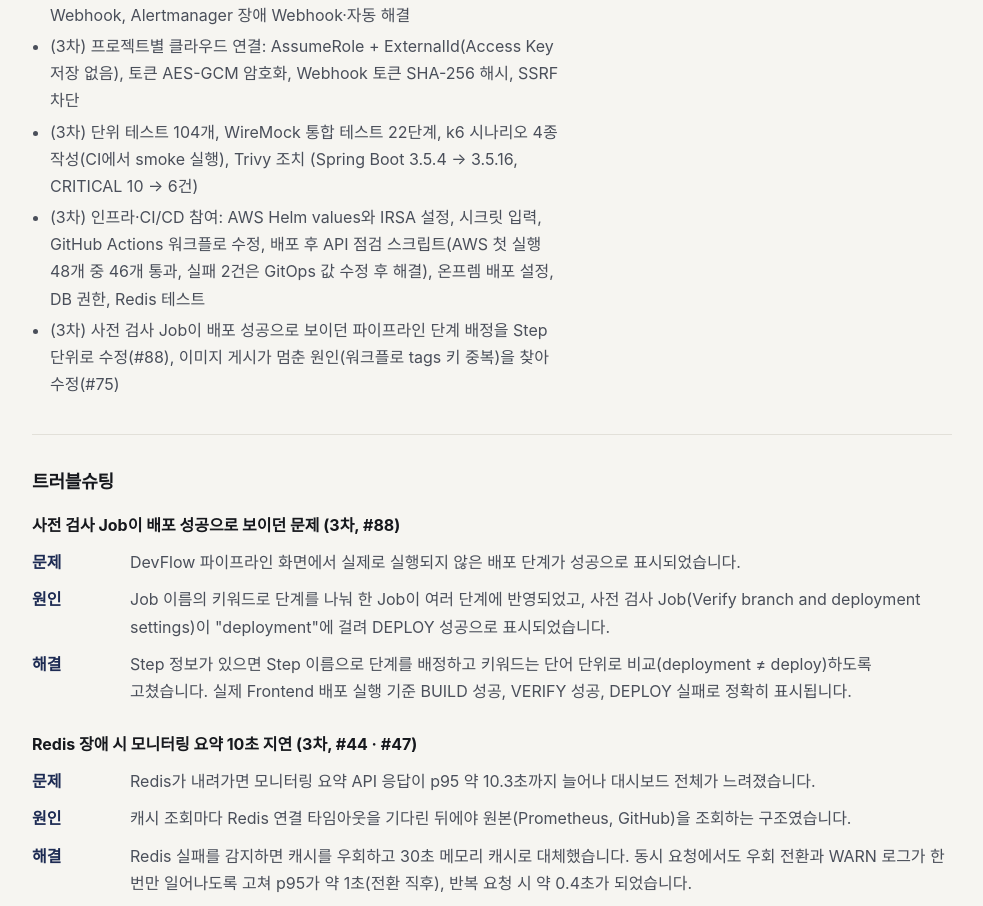
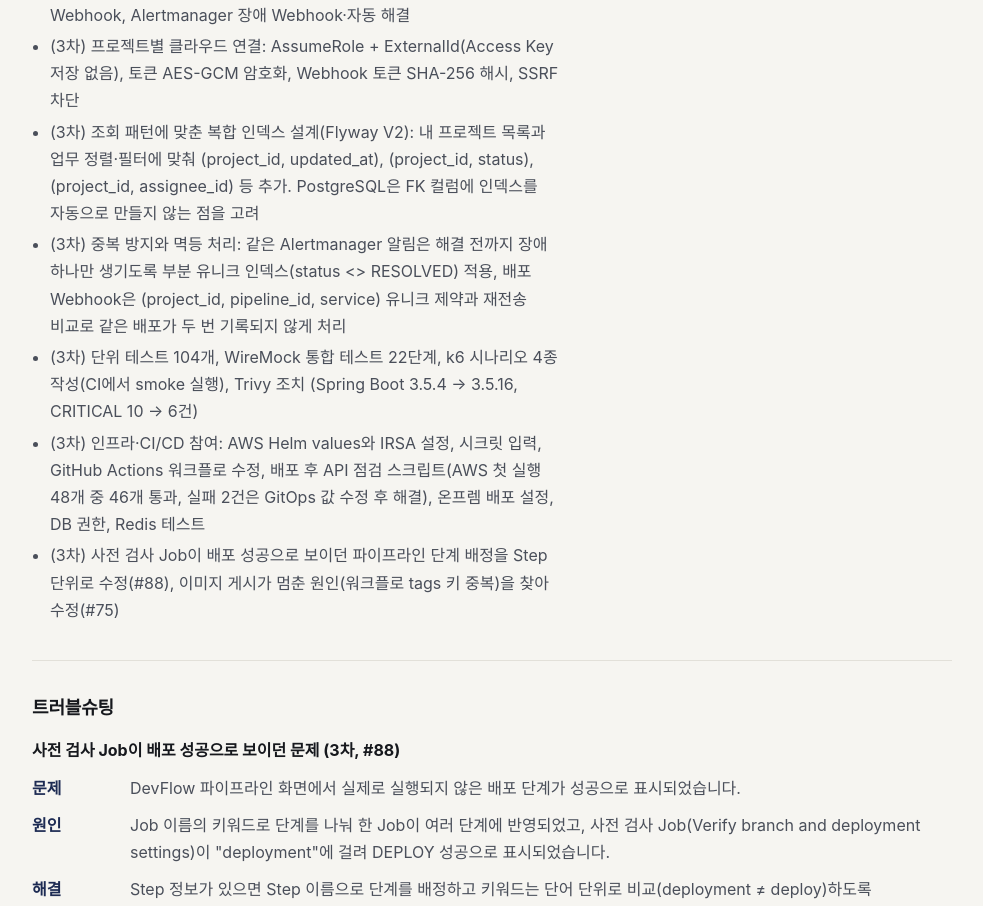
Before and after one commit to alberione1110/portfolio, a React (Vite) app in the folder site/: page /projects/devflow in a window 1280 px wide. Shown: the part 3085-3991 px from the top of the page, without its empty margins (148-1131 px from the left). Built offline with nearby package versions, Linux system fonts and the light colour scheme; a web font is replaced by a local one.

Commit message:
docs(site): DevFlow DB 설계(인덱스, 멱등 처리) 추가

```diff
--- a/site/src/data/projects.js
+++ b/site/src/data/projects.js
@@ -85,6 +85,8 @@ const allProjects = [
       '(3차) API 13 → 50개 확장: Flyway V1~V8, 업무 검색·페이지·수정·삭제, 배포 기록·장애(Incident) API',
       '(3차) 연동 계층: GitHub Actions 파이프라인, Prometheus(Pod·Node·HPA·p95), AWS RDS·ALB 상태, Argo CD 배포 Webhook, Alertmanager 장애 Webhook·자동 해결',
       '(3차) 프로젝트별 클라우드 연결: AssumeRole + ExternalId(Access Key 저장 없음), 토큰 AES-GCM 암호화, Webhook 토큰 SHA-256 해시, SSRF 차단',
+      '(3차) 조회 패턴에 맞춘 복합 인덱스 설계(Flyway V2): 내 프로젝트 목록과 업무 정렬·필터에 맞춰 (project_id, updated_at), (project_id, status), (project_id, assignee_id) 등 추가. PostgreSQL은 FK 컬럼에 인덱스를 자동으로 만들지 않는 점을 고려',
+      '(3차) 중복 방지와 멱등 처리: 같은 Alertmanager 알림은 해결 전까지 장애 하나만 생기도록 부분 유니크 인덱스(status <> RESOLVED) 적용, 배포 Webhook은 (project_id, pipeline_id, service) 유니크 제약과 재전송 비교로 같은 배포가 두 번 기록되지 않게 처리',
       '(3차) 단위 테스트 104개, WireMock 통합 테스트 22단계, k6 시나리오 4종 작성(CI에서 smoke 실행), Trivy 조치 (Spring Boot 3.5.4 → 3.5.16, CRITICAL 10 → 6건)',
       '(3차) 인프라·CI/CD 참여: AWS Helm values와 IRSA 설정, 시크릿 입력, GitHub Actions 워크플로 수정, 배포 후 API 점검 스크립트(AWS 첫 실행 48개 중 46개 통과, 실패 2건은 GitOps 값 수정 후 해결), 온프렘 배포 설정, DB 권한, Redis 테스트',
       '(3차) 사전 검사 Job이 배포 성공으로 보이던 파이프라인 단계 배정을 Step 단위로 수정(#88), 이미지 게시가 멈춘 원인(워크플로 tags 키 중복)을 찾아 수정(#75)',
```
